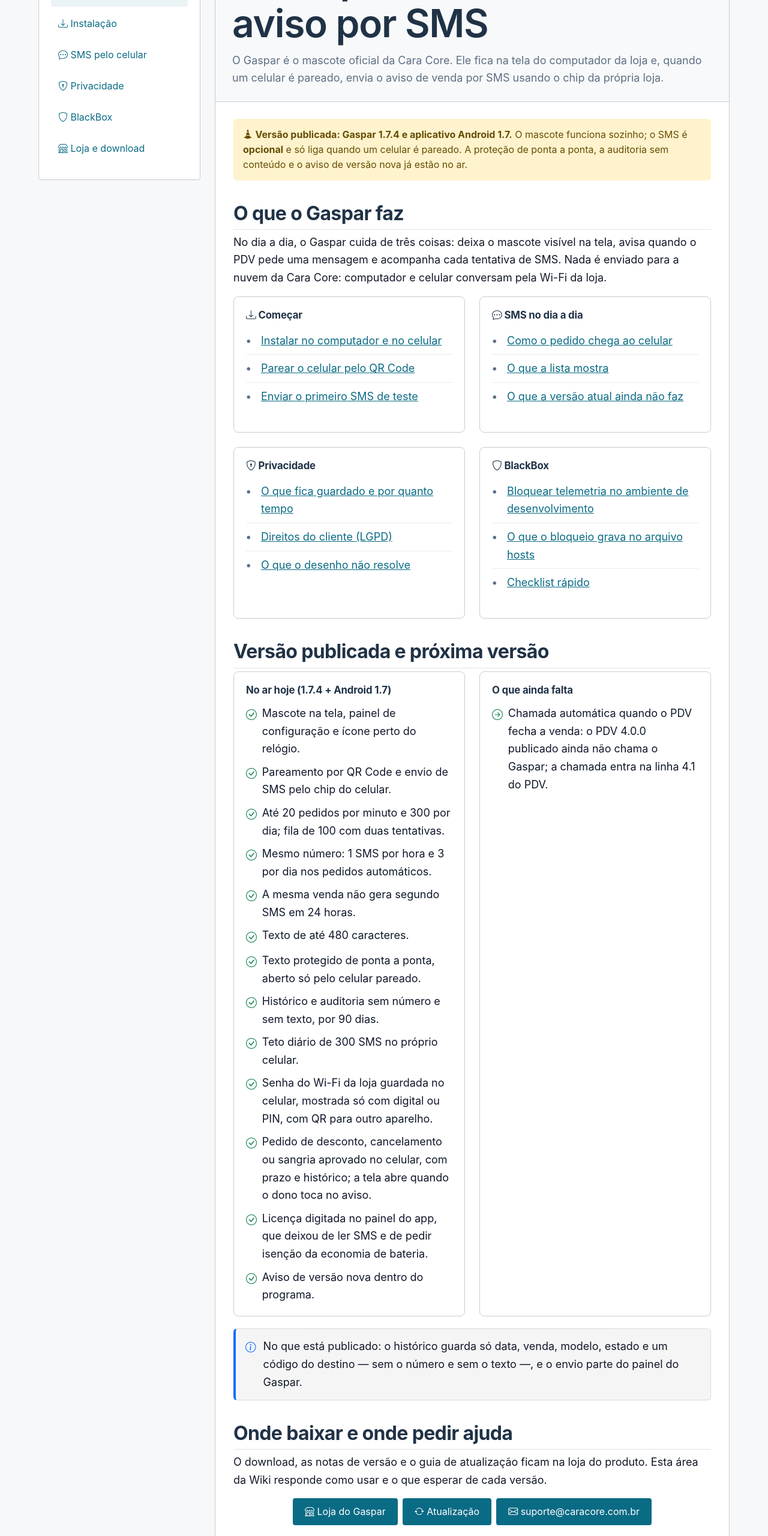
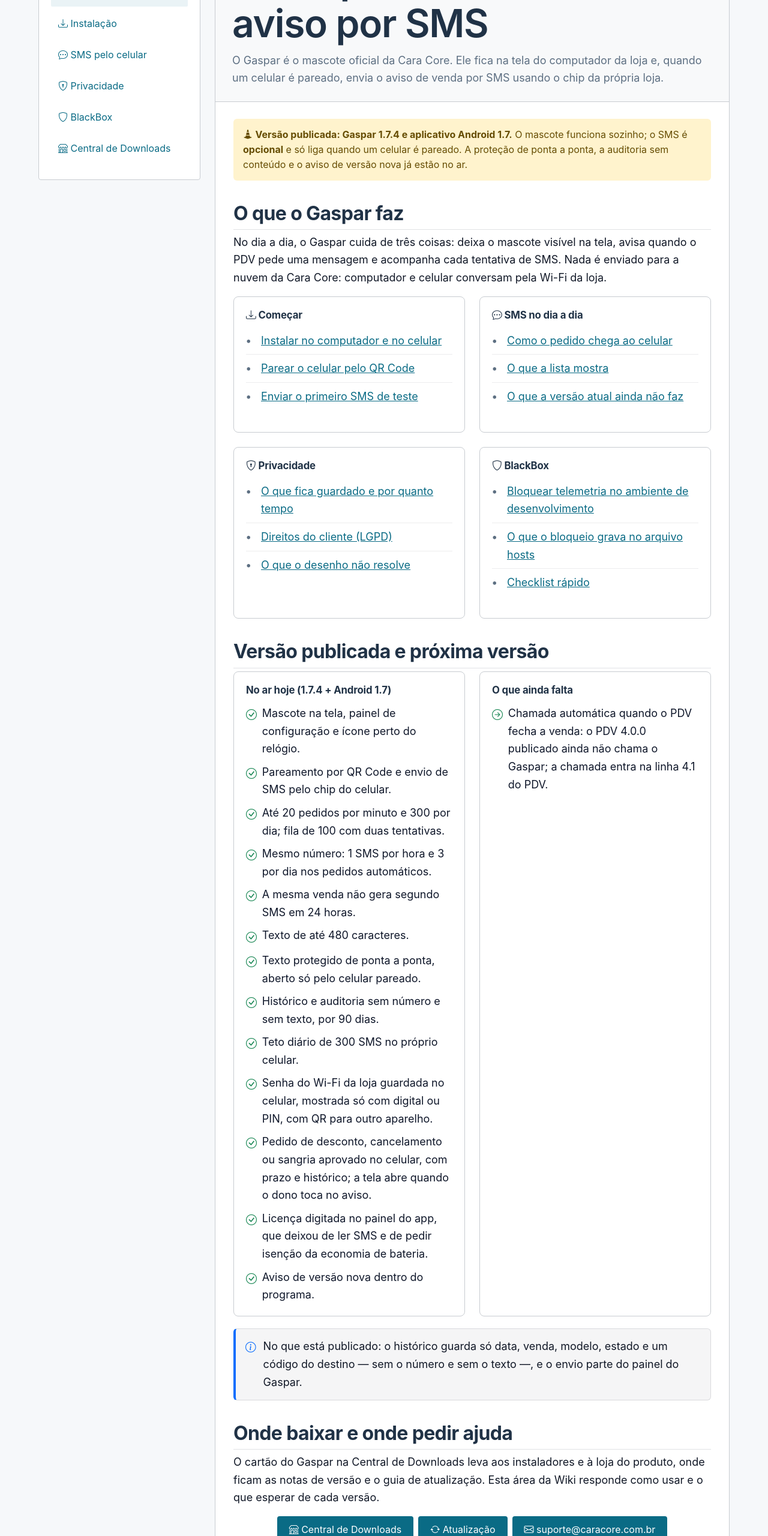
Before and after one commit to chmulato/caracore-wiki, a plain HTML site: page docs/gaspar/index.html in a window 1280 px wide. Shown: the part 240-2800 px from the top of the page at 60% size. Drawn offline with Linux system fonts and the light colour scheme.

Commit message:
fix(wiki): links do Gaspar levam à Central de Downloads
Menu, botões e o resumo em Visão geral dos projetos mandavam à loja do
Gaspar; passam a abrir o cartão do Gaspar na Central de Downloads. Os passos
de instalação e o guia de atualização continuam apontando para a loja, onde
estão os arquivos.

```diff
--- a/docs/gaspar/index.html
+++ b/docs/gaspar/index.html
@@ -92,7 +92,7 @@
             <li><a href="sms.html"><i class="bi bi-chat-dots"></i> SMS pelo celular</a></li>
             <li><a href="privacidade.html"><i class="bi bi-shield-lock"></i> Privacidade</a></li>
             <li><a href="blackbox.html"><i class="bi bi-shield"></i> BlackBox</a></li>
-            <li><a href="https://gaspar.caracore.com.br/" target="_blank" rel="noopener"><i class="bi bi-shop"></i> Loja e download</a></li>
+            <li><a href="https://download.caracore.com.br/download.html#gaspar" target="_blank" rel="noopener"><i class="bi bi-shop"></i> Central de Downloads</a></li>
           </ul>
         </div>
       </div>
@@ -211,9 +211,9 @@
 
           <section>
             <h2>Onde baixar e onde pedir ajuda</h2>
-            <p>O download, as notas de versão e o guia de atualização ficam na loja do produto. Esta área da Wiki responde como usar e o que esperar de cada versão.</p>
+            <p>O cartão do Gaspar na Central de Downloads leva aos instaladores e à loja do produto, onde ficam as notas de versão e o guia de atualização. Esta área da Wiki responde como usar e o que esperar de cada versão.</p>
             <div class="text-center my-4 d-flex flex-wrap justify-content-center gap-2">
-              <a href="https://gaspar.caracore.com.br/" class="btn-wiki" target="_blank" rel="noopener"><i class="bi bi-shop"></i> Loja do Gaspar</a>
+              <a href="https://download.caracore.com.br/download.html#gaspar" class="btn-wiki" target="_blank" rel="noopener"><i class="bi bi-shop"></i> Central de Downloads</a>
               <a href="https://gaspar.caracore.com.br/atualizacao.html" class="btn-wiki" target="_blank" rel="noopener"><i class="bi bi-arrow-repeat"></i> Atualização</a>
               <a href="mailto:suporte@caracore.com.br" class="btn-wiki"><i class="bi bi-envelope"></i> suporte@caracore.com.br</a>
             </div>
```
Also changed, not shown: docs/gaspar/blackbox.html (+1 -1 lines), docs/gaspar/instalacao.html (+1 -1 lines), docs/gaspar/privacidade.html (+1 -1 lines), docs/gaspar/sms.html (+1 -1 lines), docs/projetos-overview.html (+3 -3 lines).
